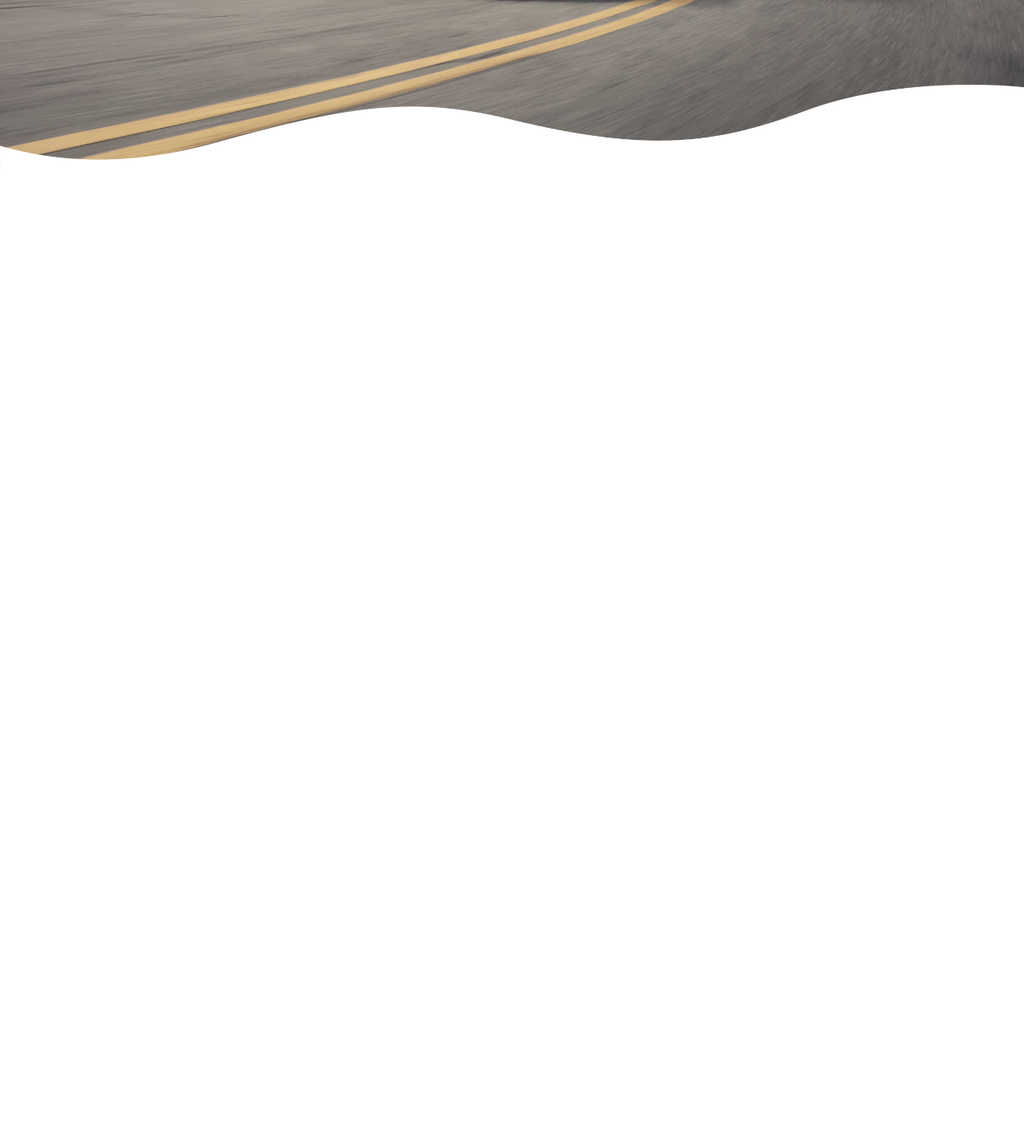
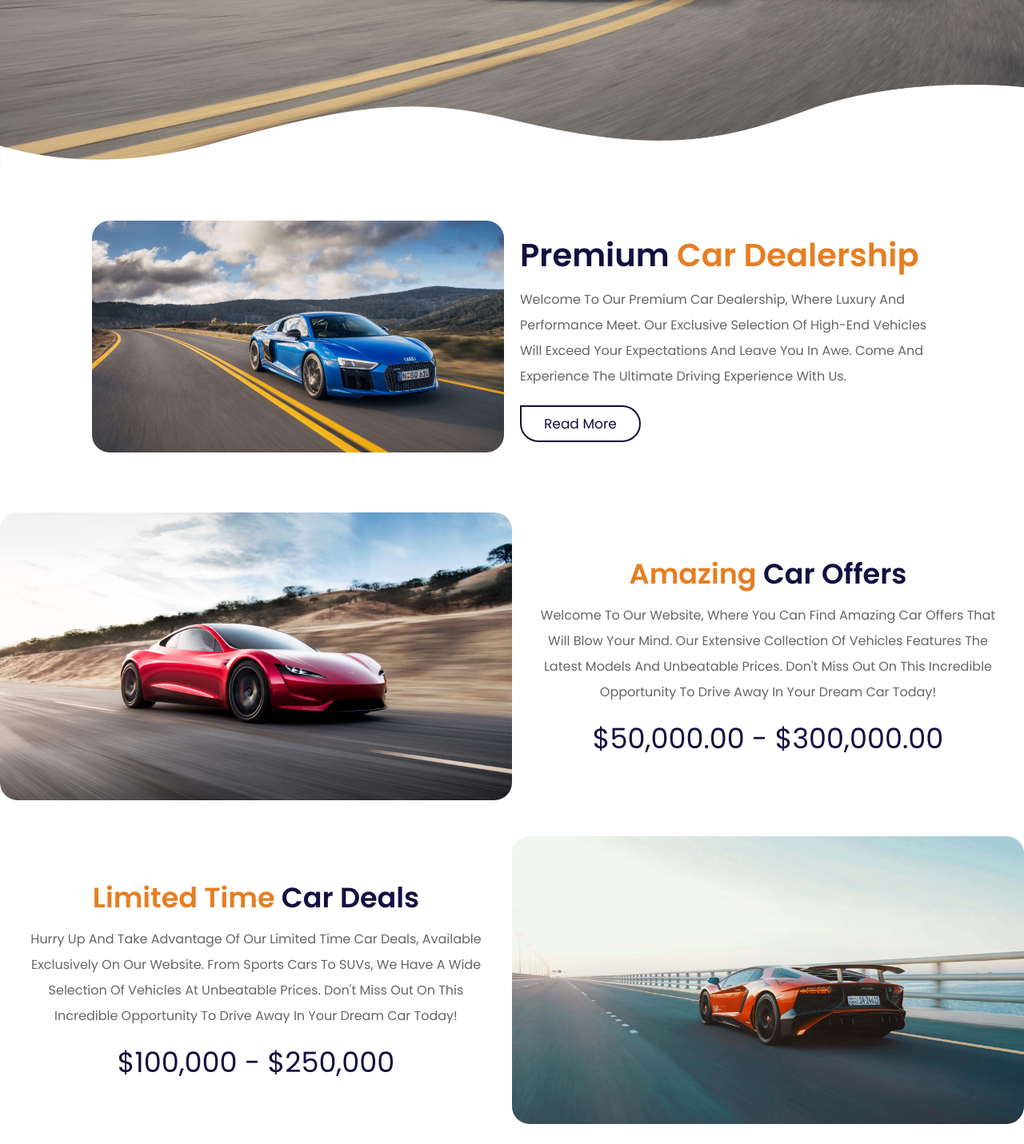
Before and after one commit to Biruk42/Prodigy_WD_01, a plain HTML site: page index.html in a window 1280 px wide. Shown: the part 574-2005 px from the top of the page at 80% size. Before the commit the page ends 800 px from the top, so only its background shows below. Drawn offline with nearby package versions, Linux system fonts and the light colour scheme.

Commit message:
Add about section and insert images of cars with description

```diff
--- a/css/style.css
+++ b/css/style.css
@@ -265,3 +265,94 @@ section {
   width: 100%;
   height: 12rem;
 }
+
+.about {
+  display: flex;
+  align-items: center;
+  flex-wrap: wrap;
+  gap: 2rem;
+}
+
+.about .image {
+  flex: 1 1 40rem;
+}
+
+.about .image img {
+  width: 100%;
+}
+
+.about .content {
+  flex: 1 1 40rem;
+}
+
+.about .content h3 {
+  color: #130f40;
+  font-size: 4rem;
+}
+
+.about .content h3 span {
+  color: #e67e22;
+}
+
+.about .content p {
+  font-size: 1.6rem;
+  color: #666;
+  padding: 1rem 0;
+  line-height: 2;
+}
+
+.car-banner {
+  display: flex;
+  align-items: center;
+  flex-wrap: wrap;
+  padding: 2rem 0;
+}
+
+.car-banner .image {
+  flex: 1 1 40rem;
+}
+
+.car-banner .image img {
+  width: 100%;
+}
+
+.car-banner .content {
+  flex: 1 1 40rem;
+  text-align: center;
+  padding: 2rem;
+}
+
+.car-banner .content h3 {
+  font-size: 3.5rem;
+  color: #130f40;
+}
+
+.car-banner .content h3 span {
+  color: #e67e22;
+}
+
+.car-banner .content p {
+  padding: 1rem 0;
+  line-height: 2;
+  color: #666;
+  font-size: 1.6rem;
+}
+
+.car-banner .content .amount {
+  font-size: 3.5rem;
+  color: #130f40;
+  padding: 0.5rem 0;
+}
+
+.car-banner .content a img {
+  height: 15rem;
+  margin-top: 1rem;
+}
+
+.car-banner .content a:hover img {
+  transform: rotate(15deg);
+}
+
+.car-banner {
+  flex-wrap: wrap-reverse;
+}
--- a/index.html
+++ b/index.html
@@ -68,5 +68,67 @@
 
       <img src="image/bottom_wave.png" class="wave" alt="" />
     </section>
+
+    <section class="about" id="about">
+      <div class="image">
+        <img
+          src="image/car13.jpg"
+          alt="Car Dealership"
+          style="border-radius: 22px" />
+      </div>
+
+      <div class="content">
+        <h3>Premium <span>Car Dealership</span></h3>
+        <p>
+          Welcome to our premium car dealership, where luxury and performance
+          meet. Our exclusive selection of high-end vehicles will exceed your
+          expectations and leave you in awe. Come and experience the ultimate
+          driving experience with us.
+        </p>
+        <a href="#" class="btn">Read More</a>
+      </div>
+    </section>
+
+    <div class="car-banner">
+      <div class="image">
+        <img
+          src="image/car10.jpg"
+          alt=""
+          style="border-radius: 22px"
+          loading="lazy" />
+      </div>
+
+      <div class="content">
+        <h3><span>Amazing </span>Car Offers</h3>
+        <p>
+          Welcome to our website, where you can find amazing car offers that
+          will blow your mind. Our extensive collection of vehicles features the
+          latest models and unbeatable prices. Don't miss out on this incredible
+          opportunity to drive away in your dream car today!
+        </p>
+        <div class="amount">$50,000.00 - $300,000.00</div>
+      </div>
+    </div>
+
+    <div class="car-banner">
+      <div class="content">
+        <h3><span>Limited Time </span>Car Deals</h3>
+        <p>
+          Hurry up and take advantage of our limited time car deals, available
+          exclusively on our website. From sports cars to SUVs, we have a wide
+          selection of vehicles at unbeatable prices. Don't miss out on this
+          incredible opportunity to drive away in your dream car today!
+        </p>
+        <div class="amount">$100,000 - $250,000</div>
+      </div>
+
+      <div class="image">
+        <img
+          src="image/car12.jpg"
+          alt=""
+          style="border-radius: 22px"
+          loading="lazy" />
+      </div>
+    </div>
   </body>
 </html>
```
